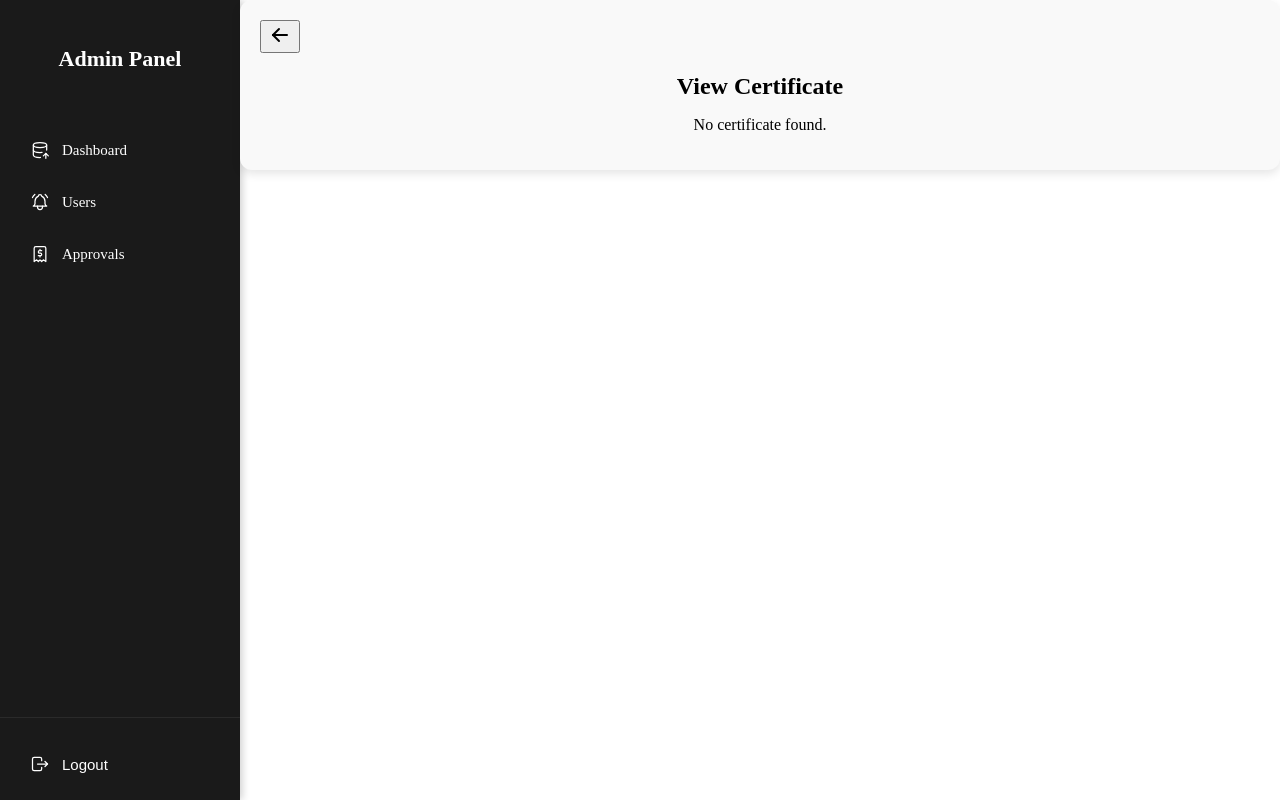
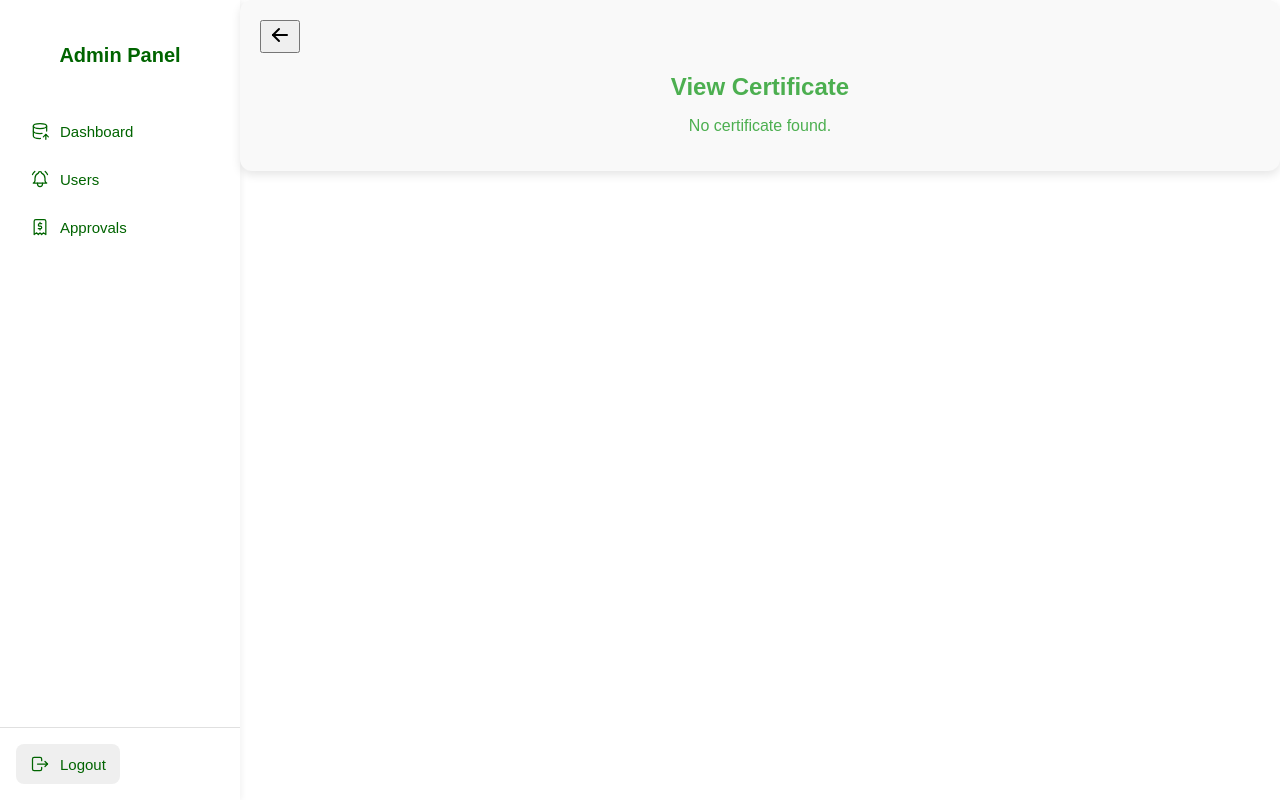
Before and after one commit to bettyhabtesh/wheat, a React (Create React App) app: page /view-certificate/1 in a window 1280 px wide. Built offline with nearby package versions, Linux system fonts and the light colour scheme; no server answers; sample sign-in values are in the browser's storage.

Commit message:
UIchanges

```diff
--- a/src/App.css
+++ b/src/App.css
@@ -13,6 +13,7 @@ body,
   width: 100%;
   margin: 0;
   padding: 0;
+  font-family: Arial, Helvetica, sans-serif;
 }
 
 .app-container {
@@ -114,7 +115,7 @@ body,
 
 /* Dashboard Title */
 .dashboard-title {
-  color: #2c3e50;
+  color: black;
   font-weight: 700;
   text-align: center;
   margin-bottom: 20px;
@@ -132,47 +133,62 @@ body,
 .stat-card {
   background: white;
   border-radius: 12px;
-  padding: 50px;
+  border-width: 2px;
+  border-color: gray;
+  border-style: solid;
+  padding: 20px;
   box-shadow: 0 4px 8px rgba(0, 0, 0, 0.1);
   text-align: center;
   transition: transform 0.2s ease-in-out;
   width: calc(25% - 20px);
   height: 200px;
-  display: "flex";
-  flex-direction: "column";
-  justify-content: "space-between";
-  gap: 50xp;
+  display: flex;
+  flex-direction: column;
+  justify-content: center;
+  gap: 10px;
 }
 
-.stat-card:hover {
-  transform: translateY(-5px);
+.icon-background {
+  width: 50px;
+  height: 50px;
+  border-radius: 50%;
+  background-color: #90EE90;
+  display: flex;
+  align-items: center;
+  justify-content: center;
+  margin: 0 auto;
+  margin-top: 35px;
 }
+
 
 .stat-label {
   font-size: 14px;
-  text-transform: uppercase;
   font-weight: bold;
   color: #7f8c8d;
   margin-top: 10px;
 }
 
 .stat-value {
-  font-size: 22px;
+  font-size: 40px;
   font-weight: bold;
+  margin-top: 10px;
 }
+
 
 /* Charts Section */
 .charts-grid {
   display: flex;
-  justify-content: space-between;
-  gap: 20px;
+  justify-content: space-around;
   flex-wrap: wrap;
 }
 
 .chart-card {
   background: #f9f9f9;
   border-radius: 12px;
-  padding: 20px;
+  border-width: 2px;
+  border-color: gray;
+  border-style: solid;
+  padding: 10px;
   box-shadow: 0 4px 8px rgba(0, 0, 0, 0.1);
   width: 100%;
   max-width: 500px;
@@ -227,7 +243,7 @@ body,
 }
 
 .users-table th {
-  background: #007bff;
+  background: #90EE90;
   color: white;
   text-transform: uppercase;
   font-size: 14px;
@@ -272,7 +288,7 @@ body,
 }
 
 .approvals-table th {
-  background: #007bff;
+  background: #90EE90;
   color: white;
   text-transform: uppercase;
   font-size: 14px;
@@ -323,6 +339,7 @@ body,
   border-radius: 12px;
   box-shadow: 0px 4px 10px rgba(0, 0, 0, 0.1);
   text-align: center;
+  color: #4caf50;
 }
 
 /* Back Button */
@@ -330,14 +347,14 @@ body,
   display: flex;
   align-items: center;
   gap: 5px;
-  color: #007bff;
+  color: #90EE90;
   cursor: pointer;
   font-weight: bold;
   margin-bottom: 15px;
 }
 
 .back-button:hover {
-  color: #0056b3;
+  color:#90EE90;
 }
 
 /* Certificate Preview */
--- a/src/components/LoadingSpinner.css
+++ b/src/components/LoadingSpinner.css
@@ -9,7 +9,7 @@
   .dots-loader span {
     width: 24px;
     height: 24px;
-    background-color: #1976d2;
+    background-color: #90EE90;
     border-radius: 50%;
     animation: bounce 0.9s infinite ease-in-out;
   }
--- a/src/components/Sidebar.jsx
+++ b/src/components/Sidebar.jsx
@@ -45,11 +45,11 @@ export function Sidebar() {
        }
        key={item.label}
        onClick={() => setActive(item.label)}
-            style={{ textDecoration: "none", color: "white" }}
      >
        <item.icon className={classes.linkIcon} stroke={1.5} />
        <span>{item.label}</span>
      </NavLink>
+
         ))}
       </div>
 
@@ -59,12 +59,6 @@ export function Sidebar() {
         <button
           className={classes.link}
           onClick={handleLogout}
-          style={{
-            background: "none",
-            border: "none",
-            color: "white",
-            cursor: "pointer",
-          }}
         >
           <IconLogout className={classes.linkIcon} stroke={1.5} />
           <span>Logout</span>
--- a/src/components/Sidebar.module.css
+++ b/src/components/Sidebar.module.css
@@ -1,12 +1,10 @@
-/* Sidebar.module.css */
-
 .navbar {
-  background-color: #1a1a1a;
+  background-color: #ffffff; /* Sidebar background set to white */
   height: 100vh;
   display: flex;
   flex-direction: column;
   width: 240px;
-  box-shadow: 2px 0 8px rgba(0, 0, 0, 0.2);
+  box-shadow: 2px 0 6px rgba(0, 0, 0, 0.05); /* Light shadow for clean look */
 }
 
 .navbarMain {
@@ -14,53 +12,77 @@
   padding: 24px 16px;
   display: flex;
   flex-direction: column;
-  gap: 12px;
+  gap: 8px;
 }
 
 .header {
-  margin-bottom: 24px;
+  margin-bottom: 16px;
+  display: flex;
+  align-items: center;
+  justify-content: center;
+
 }
 
 .title {
-  color: #ffffff;
-  font-size: 22px;
+  color: #006400; /* Dark green for the title */
+  font-size: 20px;
   font-weight: 700;
-  text-align: center;
+  display: flex;
+  align-items: center;
+  gap: 6px;
 }
 
 .link {
   display: flex;
   align-items: center;
-  gap: 12px;
+  gap: 10px;
   padding: 10px 14px;
-  color: #dddddd;
+  border-radius: 8px;
+  color: #006400; /* Dark green text */
   font-size: 15px;
-  border-radius: 6px;
-  transition: background-color 0.25s ease, color 0.25s ease;
+  transition: background-color 0.2s ease, color 0.2s ease;
+  text-decoration: none;
+  border: none;
 }
 
 .link:hover {
-  background-color: #2c2c2c;
-  color: #ffffff;
+  background-color: #90EE90; /* Light green hover effect */
+  color: #006400; /* Keep text dark green on hover */
+  text-decoration: none;
 }
 
 .active {
-  background-color: #333333;
-  color: #ffffff;
+  background-color: #90EE90; /* Light green for active link */
+  color: #006400; /* Dark green text for active item */
   font-weight: 600;
 }
 
 .linkIcon {
-  stroke: 1.5;
   width: 20px;
   height: 20px;
+  color: #006400; /* Green color for icons */
 }
 
 .footer {
   padding: 16px;
-  border-top: 1px solid #2a2a2a;
+  border-top: 1px solid #e0e0e0; /* Light separator line */
 }
 
-.footer .link {
-  margin-top: 10px;
+.logoutButton {
+  display: flex;
+  align-items: center;
+  gap: 10px;
+  padding: 10px 14px;
+  border: none; /* Removed the border */
+  border-radius: 8px;
+  background-color: #ffffff; /* White background for logout button */
+  color: #006400; /* Dark green text for logout */
+  font-size: 15px;
+  cursor: pointer;
+  transition: background-color 0.2s ease;
+  outline: none;
 }
+
+.logoutButton:hover {
+  background-color: #f5fff5; /* Light green background on hover */
+}
--- a/src/pages/Dashboard.jsx
+++ b/src/pages/Dashboard.jsx
@@ -42,7 +42,7 @@ const icons = {
 };
 
 // Colors for Pie Chart
-const COLORS = ["#4caf50", "#ff9800", "#2196f3"];
+const COLORS = ["#006400", "#90EE90", "#579357"];
 
 const Dashboard = () => {
   const [stats, setStats] = useState(null);
@@ -79,28 +79,29 @@ const Dashboard = () => {
     {
       label: "Total Users",
       stats: totalUsers,
-      color: "blue",
+      color: "#006400",
       icon: "Total Users",
     },
     {
       label: "Farmers",
       stats: farmers,
-      color: "teal",
+      color: "#006400",
       icon: "Farmers",
     },
     {
       label: "Researchers",
       stats: researchers,
-      color: "yellow",
+      color: "#FFA500",
       icon: "Researchers",
     },
     {
       label: "Experts",
       stats: experts,
-      color: "red",
+      color: "#1E90FF",
       icon: "Experts",
     },
   ];
+
 
   const userDistribution = [
     { name: "Farmers", value: farmers },
@@ -123,14 +124,20 @@ const Dashboard = () => {
           const IconComponent = icons[stat.icon];
           return (
             <Paper key={stat.label} withBorder radius="md" p="md" className="stat-card">
-              <Center>
-                <IconComponent size={40} stroke={2} color={stat.color} />
-              </Center>
-              <Text align="center" mt={10}>{stat.label}</Text>
-              <Text align="center" style={{ color: stat.color, fontSize: 32, fontWeight: "bold" }}>
-                {stat.stats}
-              </Text>
-            </Paper>
+  <div> <Center>
+
+    <div className="icon-background">
+      <IconComponent size={24} stroke={2} color="#006400" />
+    </div>
+  </Center>
+  <Text align="center" className="stat-label">{stat.label}</Text>
+  <Text align="center" className="stat-value" style={{ color: "#006400" }}>
+    {stat.stats}
+  </Text>
+  </div>
+</Paper>
+
+
           );
         })}
       </SimpleGrid>
@@ -167,7 +174,7 @@ const Dashboard = () => {
               <XAxis dataKey="name" />
               <YAxis />
               <Tooltip />
-              <Bar dataKey="count" fill="#8884d8" radius={[8, 8, 0, 0]} />
+              <Bar dataKey="count" fill="#006400" radius={[8, 8, 0, 0]} />
             </BarChart>
           </ResponsiveContainer>
         </Card>
--- a/src/pages/Users.jsx
+++ b/src/pages/Users.jsx
@@ -10,7 +10,6 @@ import {
   TableHead,
   TableRow,
   Paper,
-  Select,
   MenuItem,
   CircularProgress,
 } from "@mui/material";
@@ -18,6 +17,7 @@ import { Container, Title, Pagination } from "@mantine/core";
 import "../App.css";
 import { fetchUsers, setAuthToken } from "../services/authService";
 import LoadingSpinner from "../components/LoadingSpinner";
+
 
 
 const Users = () => {
@@ -74,23 +74,6 @@ useEffect(() => {
         Users
       </Title>
 
-      <Select
-        value={userType}
-        onChange={(value) => {
-          setUserType(value);
-          setPage(1);
-        }}
-        displayEmpty
-        variant="outlined"
-        sx={{ mb: 2 }}
-        className="users-select"
-      >
-        <MenuItem value="all">All</MenuItem>
-        <MenuItem value="farmer">Farmer</MenuItem>
-        <MenuItem value="researcher">Agricultural Researcher</MenuItem>
-        <MenuItem value="expert">Expert</MenuItem>
-        <MenuItem value="admin">Admin</MenuItem>
-      </Select>
 
       <TableContainer component={Paper} className="users-table">
         <Table>
```
Lines whose indentation alone changed are shown as unchanged.
